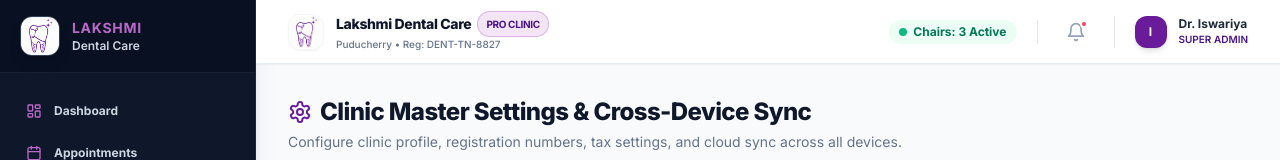
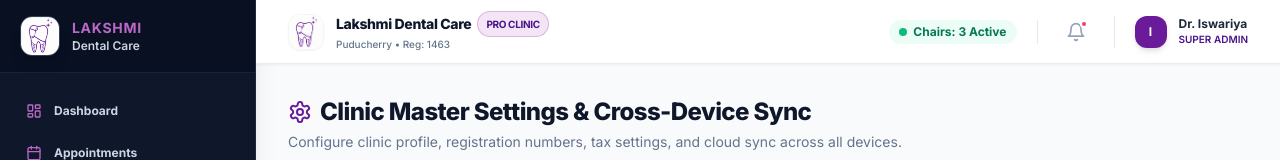
Before and after one commit to lakshmidentalcare/lakshmi-dental-care-backend, a Next.js app in the folder frontend/: page /settings in a window 1280 px wide. Shown: the top 160 px of the page. Built offline with nearby package versions, Linux system fonts and the light colour scheme; no server answers.

Commit message:
feat: update Header.tsx with Reg 1463, Chief Dental Surgeon, and cross-device sync

```diff
--- a/frontend/src/components/layout/Header.tsx
+++ b/frontend/src/components/layout/Header.tsx
@@ -19,7 +19,7 @@
               PRO CLINIC
             </span>
           </h2>
-          <p className="text-[10px] text-slate-500 font-medium">Puducherry • Reg: DENT-TN-8827</p>
+          <p className="text-[10px] text-slate-500 font-medium">Puducherry • Reg: 1463</p>
         </div>
       </div>
 
```
